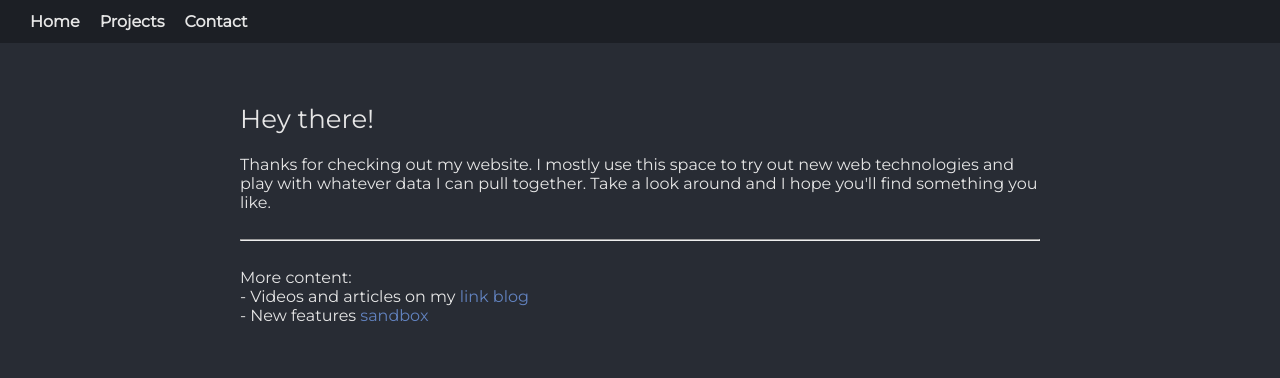
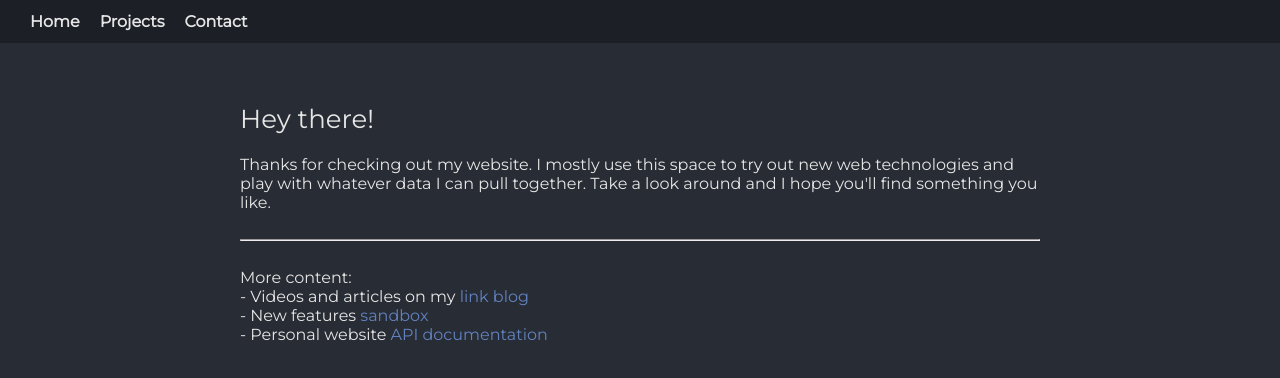
Before and after one commit to gregorybchris/personal-website, a React (Create React App) app in the folder frontend/app/: page / in a window 1280 px wide. Shown: the top 378 px of the page. Built offline with nearby package versions, Linux system fonts and the light colour scheme.

Commit message:
Add API docs to homepage

```diff
--- a/frontend/app/src/components/Home.tsx
+++ b/frontend/app/src/components/Home.tsx
@@ -41,6 +41,16 @@ class Home extends React.Component<HomeProps, HomeState> {
                 sandbox
               </Link>
             </div>
+            <div className="Home-bio-interest-text">
+              - Personal website{" "}
+              <a
+                target="_blank"
+                className="Home-page-link"
+                href="https://documenter.getpostman.com/view/4051098/TVYM4Fzz"
+              >
+                API documentation
+              </a>
+            </div>
           </div>
           {/* <div className="Home-bio-section">
             <div className="Home-bio-interest-section">
```
